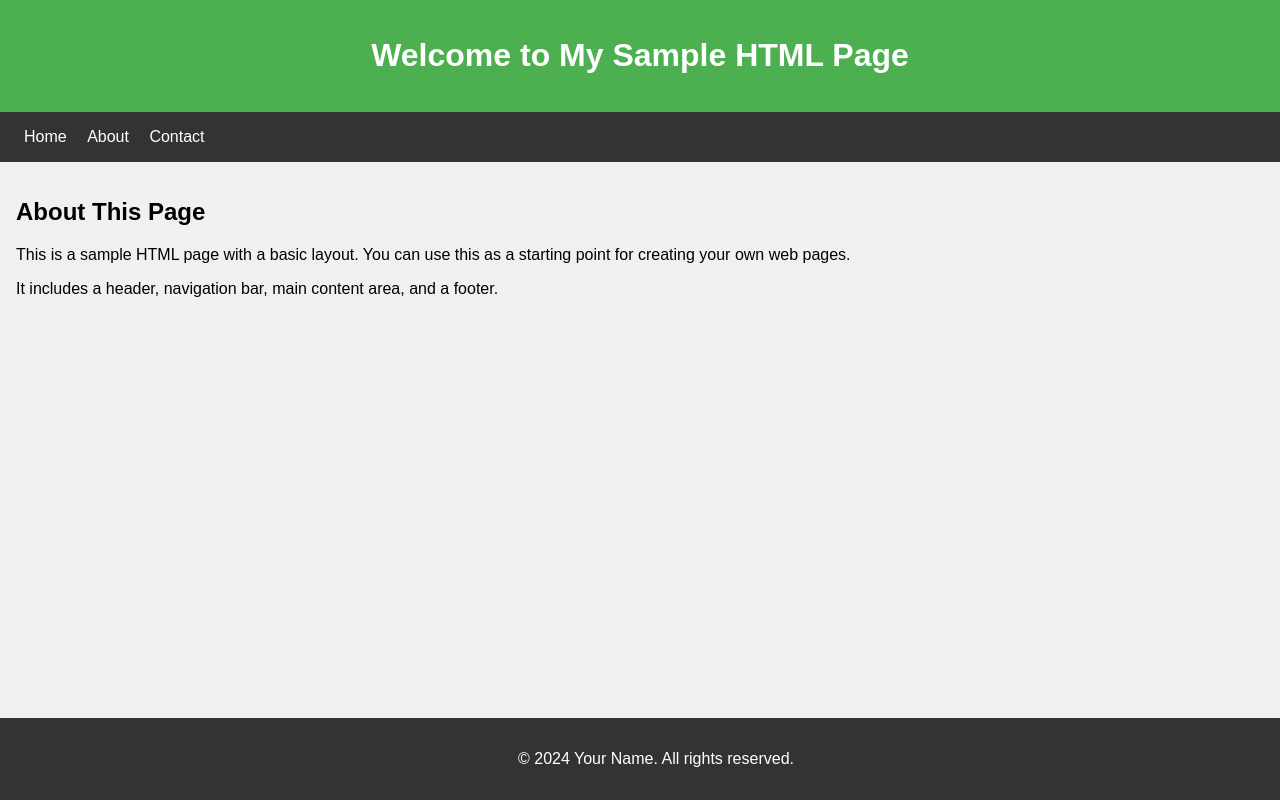
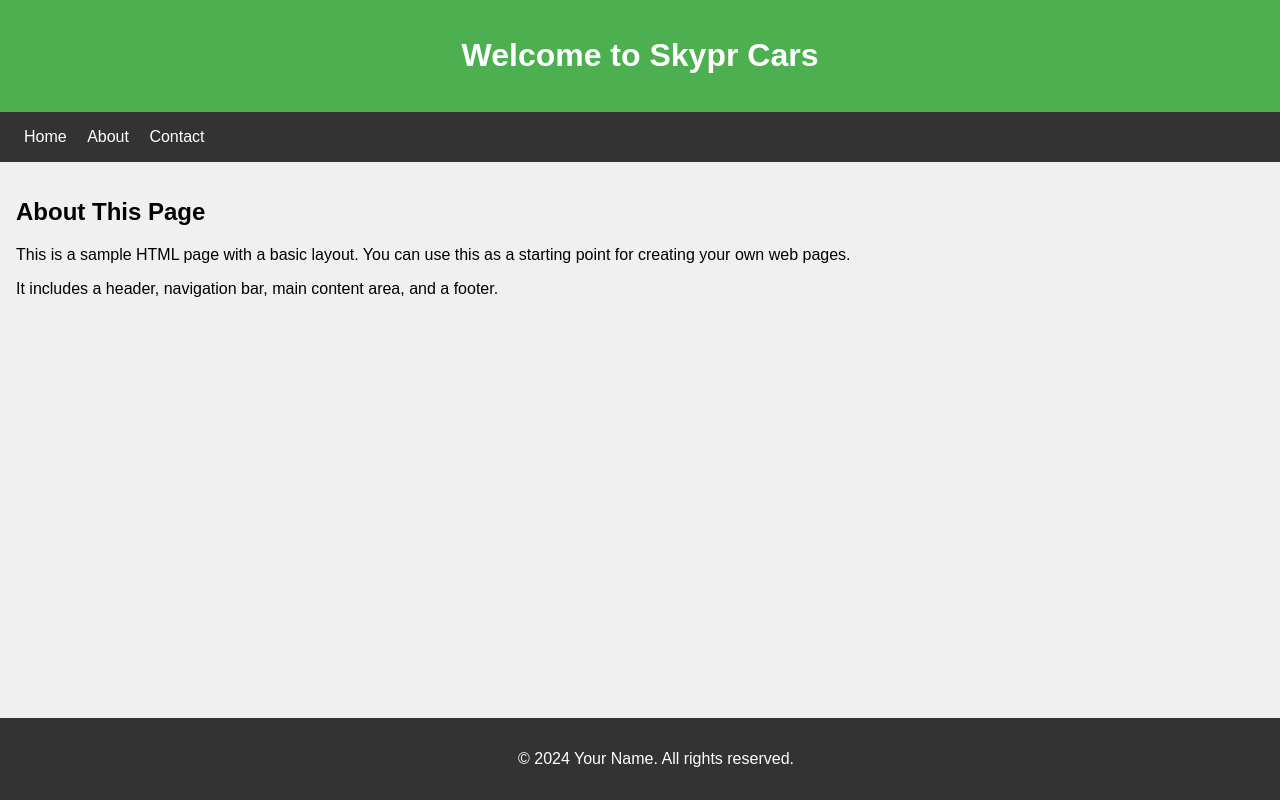
Before and after one commit to ashishkr2534/ashishkr2534.github.io, a plain HTML site: page index.html in a window 1280 px wide. Drawn offline with Linux system fonts and the light colour scheme.

Commit message:
Update index.html

```diff
--- a/index.html
+++ b/index.html
@@ -43,7 +43,7 @@
 </head>
 <body>
     <header>
-        <h1>Welcome to My Sample HTML Page</h1>
+        <h1>Welcome to Skypr Cars</h1>
     </header>
     <nav>
         <a href="#">Home</a>
```
